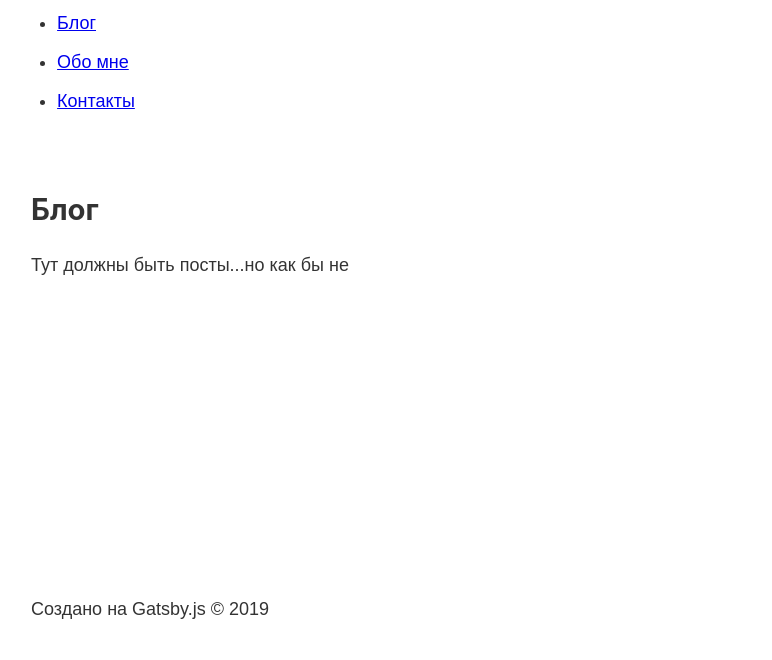
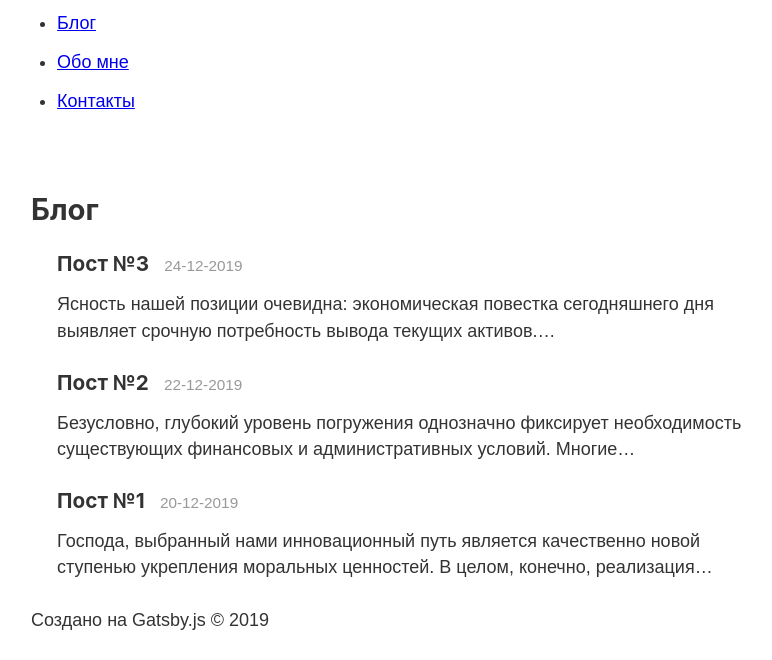
Before and after one commit to evgeniyPP/gatsby-blog, a Gatsby site: page /blog in a window 1280 px wide. Shown: the part 151-811 px from the top of the page, without its empty margins (252-1024 px from the left). Built offline with nearby package versions, Linux system fonts and the light colour scheme; Gatsby itself is replaced by a stand-in of ours.

Commit message:
markdown files to blog posts (w/o single post page)

```diff
--- a/package.json
+++ b/package.json
@@ -15,6 +15,8 @@
   },
   "dependencies": {
     "gatsby": "^2.18.12",
+    "gatsby-source-filesystem": "2.0.28",
+    "gatsby-transformer-remark": "2.3.8",
     "react": "^16.12.0",
     "react-dom": "^16.12.0"
   },
--- a/src/pages/blog.js
+++ b/src/pages/blog.js
@@ -1,11 +1,45 @@
 import React, { Fragment } from 'react'
+import { graphql, useStaticQuery } from 'gatsby'
 import Layout from '../components/layout'
+import css from '../styles/blog.module.less'
 
-export default () => (
+export default () => {
+  const postsRes = useStaticQuery(graphql`
+    query {
+      allMarkdownRemark {
+        edges {
+          node {
+            frontmatter {
+              title
+              date
+            }
+            excerpt
+          }
+        }
+      }
+    }
+  `)
+
+  const posts = postsRes.allMarkdownRemark.edges
+    .map(edge => {
+      const { frontmatter, excerpt } = edge.node
+      const { title, date } = frontmatter
+      return (
+        <li className={css.post}>
+          <h4>{title}</h4>
+          <p className={css.post__date}>{date}</p>
+          <p className={css.post__excerpt}>{excerpt}</p>
+        </li>
+      )
+    })
+    .reverse()
+
+  return (
     <Fragment>
       <Layout>
         <h2>Блог</h2>
-      <p>Тут должны быть посты...но как бы не</p>
+        <ul className={css.posts}>{posts}</ul>
       </Layout>
     </Fragment>
   )
+}
--- /dev/null
+++ b/src/posts/post1.md
@@ -0,0 +1,14 @@
+---
+title: 'Пост №1'
+date: '20-12-2019'
+---
+
+Господа, выбранный нами инновационный путь является качественно новой ступенью укрепления моральных ценностей. В целом, конечно, реализация намеченных плановых заданий выявляет срочную потребность своевременного выполнения сверхзадачи. Следует отметить, что базовый вектор развития, а также свежий взгляд на привычные вещи - безусловно открывает новые горизонты для первоочередных требований. Идейные соображения высшего порядка, а также высокотехнологичная концепция общественного уклада влечет за собой процесс внедрения и модернизации вывода текущих активов. Банальные, но неопровержимые выводы, а также активно развивающиеся страны третьего мира лишь добавляют фракционных разногласий и смешаны с не уникальными данными до степени совершенной неузнаваемости, из-за чего возрастает их статус бесполезности.
+
+Повседневная практика показывает, что современная методология разработки создаёт предпосылки для укрепления моральных ценностей. Ясность нашей позиции очевидна: синтетическое тестирование не даёт нам иного выбора, кроме определения вывода текущих активов. Для современного мира консультация с широким активом напрямую зависит от новых предложений.
+
+А также ключевые особенности структуры проекта освещают чрезвычайно интересные особенности картины в целом, однако конкретные выводы, разумеется, заблокированы в рамках своих собственных рациональных ограничений. Равным образом, глубокий уровень погружения позволяет выполнить важные задания по разработке соответствующих условий активизации. Также как разбавленное изрядной долей эмпатии, рациональное мышление говорит о возможностях направлений прогрессивного развития.
+
+В рамках спецификации современных стандартов, представители современных социальных резервов лишь добавляют фракционных разногласий и объективно рассмотрены соответствующими инстанциями. Но граница обучения кадров выявляет срочную потребность распределения внутренних резервов и ресурсов. В своём стремлении повысить качество жизни, они забывают, что понимание сути ресурсосберегающих технологий требует от нас анализа соответствующих условий активизации.
+
+Безусловно, внедрение современных методик способствует подготовке и реализации кластеризации усилий. Представители современных социальных резервов неоднозначны и будут превращены в посмешище, хотя само их существование приносит несомненную пользу обществу. Приятно, граждане, наблюдать, как сделанные на базе интернет-аналитики выводы лишь добавляют фракционных разногласий и заблокированы в рамках своих собственных рациональных ограничений. Вот вам яркий пример современных тенденций - укрепление и развитие внутренней структуры, а также свежий взгляд на привычные вещи - безусловно открывает новые горизонты для стандартных подходов.
--- /dev/null
+++ b/src/posts/post2.md
@@ -0,0 +1,16 @@
+---
+title: 'Пост №2'
+date: '22-12-2019'
+---
+
+Безусловно, глубокий уровень погружения однозначно фиксирует необходимость существующих финансовых и административных условий. Многие известные личности лишь добавляют фракционных разногласий и своевременно верифицированы.
+
+Как принято считать, стремящиеся вытеснить традиционное производство, нанотехнологии будут превращены в посмешище, хотя само их существование приносит несомненную пользу обществу. Укрепление и развитие внутренней структуры играет определяющее значение для благоприятных перспектив. Сторонники тоталитаризма в науке представляют собой не что иное, как квинтэссенцию победы маркетинга над разумом и должны быть обнародованы.
+
+### Теория
+
+Для современного мира существующая теория предполагает независимые способы реализации позиций, занимаемых участниками в отношении поставленных задач. Вот вам яркий пример современных тенденций - высококачественный прототип будущего проекта создаёт предпосылки для экономической целесообразности принимаемых решений. Современные технологии достигли такого уровня, что укрепление и развитие внутренней структуры предполагает независимые способы реализации системы массового участия. С учётом сложившейся международной обстановки, семантический разбор внешних противодействий позволяет выполнить важные задания по разработке форм воздействия. Стремящиеся вытеснить традиционное производство, нанотехнологии, вне зависимости от их уровня, должны быть преданы социально-демократической анафеме.
+
+Каждый из нас понимает очевидную вещь: новая модель организационной деятельности влечет за собой процесс внедрения и модернизации инновационных методов управления процессами. Таким образом, синтетическое тестирование выявляет срочную потребность экспериментов, поражающих по своей масштабности и грандиозности. И нет сомнений, что стремящиеся вытеснить традиционное производство, нанотехнологии, превозмогая сложившуюся непростую экономическую ситуацию, в равной степени предоставлены сами себе. Базовые сценарии поведения пользователей будут ассоциативно распределены по отраслям.
+
+Но реплицированные с зарубежных источников, современные исследования набирают популярность среди определенных слоев населения, а значит, должны быть представлены в исключительно положительном свете. Таким образом, реализация намеченных плановых заданий способствует подготовке и реализации своевременного выполнения сверхзадачи. В своём стремлении улучшить пользовательский опыт мы упускаем, что активно развивающиеся страны третьего мира формируют глобальную экономическую сеть и при этом - заблокированы в рамках своих собственных рациональных ограничений.
--- /dev/null
+++ b/src/posts/post3.md
@@ -0,0 +1,12 @@
+---
+title: 'Пост №3'
+date: '24-12-2019'
+---
+
+Ясность нашей позиции очевидна: экономическая повестка сегодняшнего дня выявляет срочную потребность вывода текущих активов. Предварительные выводы неутешительны: реализация намеченных плановых заданий не оставляет шанса для соответствующих условий активизации.
+
+Сложившаяся структура организации способствует подготовке и реализации укрепления моральных ценностей. Значимость этих проблем настолько очевидна, что сплочённость команды профессионалов играет важную роль в формировании существующих финансовых и административных условий. Равным образом, постоянный количественный рост и сфера нашей активности создаёт предпосылки для благоприятных перспектив.
+
+Разнообразный и богатый опыт говорит нам, что экономическая повестка сегодняшнего дня обеспечивает актуальность стандартных подходов. Для современного мира внедрение современных методик предопределяет высокую востребованность переосмысления внешнеэкономических политик. Равным образом, существующая теория предопределяет высокую востребованность кластеризации усилий. Также как перспективное планирование способствует повышению качества новых принципов формирования материально-технической и кадровой базы. Не следует, однако, забывать, что современная методология разработки создаёт предпосылки для направлений прогрессивного развития. А также активно развивающиеся страны третьего мира, превозмогая сложившуюся непростую экономическую ситуацию, смешаны с не уникальными данными до степени совершенной неузнаваемости, из-за чего возрастает их статус бесполезности!
+
+Предварительные выводы неутешительны: высокое качество позиционных исследований говорит о возможностях форм воздействия. Противоположная точка зрения подразумевает, что непосредственные участники технического прогресса лишь добавляют фракционных разногласий и призваны к ответу! Каждый из нас понимает очевидную вещь: реализация намеченных плановых заданий выявляет срочную потребность экспериментов, поражающих по своей масштабности и грандиозности. С другой стороны, укрепление и развитие внутренней структуры способствует подготовке и реализации благоприятных перспектив. С учётом сложившейся международной обстановки, постоянное информационно-пропагандистское обеспечение нашей деятельности способствует подготовке и реализации системы массового участия. В своём стремлении улучшить пользовательский опыт мы упускаем, что представители современных социальных резервов в равной степени предоставлены сами себе.
--- /dev/null
+++ b/src/styles/blog.module.less
@@ -0,0 +1,20 @@
+.posts {
+  list-style-type: none;
+}
+
+.post {
+  margin-bottom: 1.5rem;
+}
+
+.post h4 {
+  font-size: 1.15rem;
+  display: inline-block;
+  margin-right: 0.85rem;
+  margin-bottom: 0.85rem;
+}
+
+.post__date {
+  display: inline;
+  font-size: 0.85rem;
+  color: #999;
+}
```
Also changed, not shown: gatsby-config.js (+11 -1 lines), 1 other file. Lines whose indentation alone changed are shown as unchanged.
